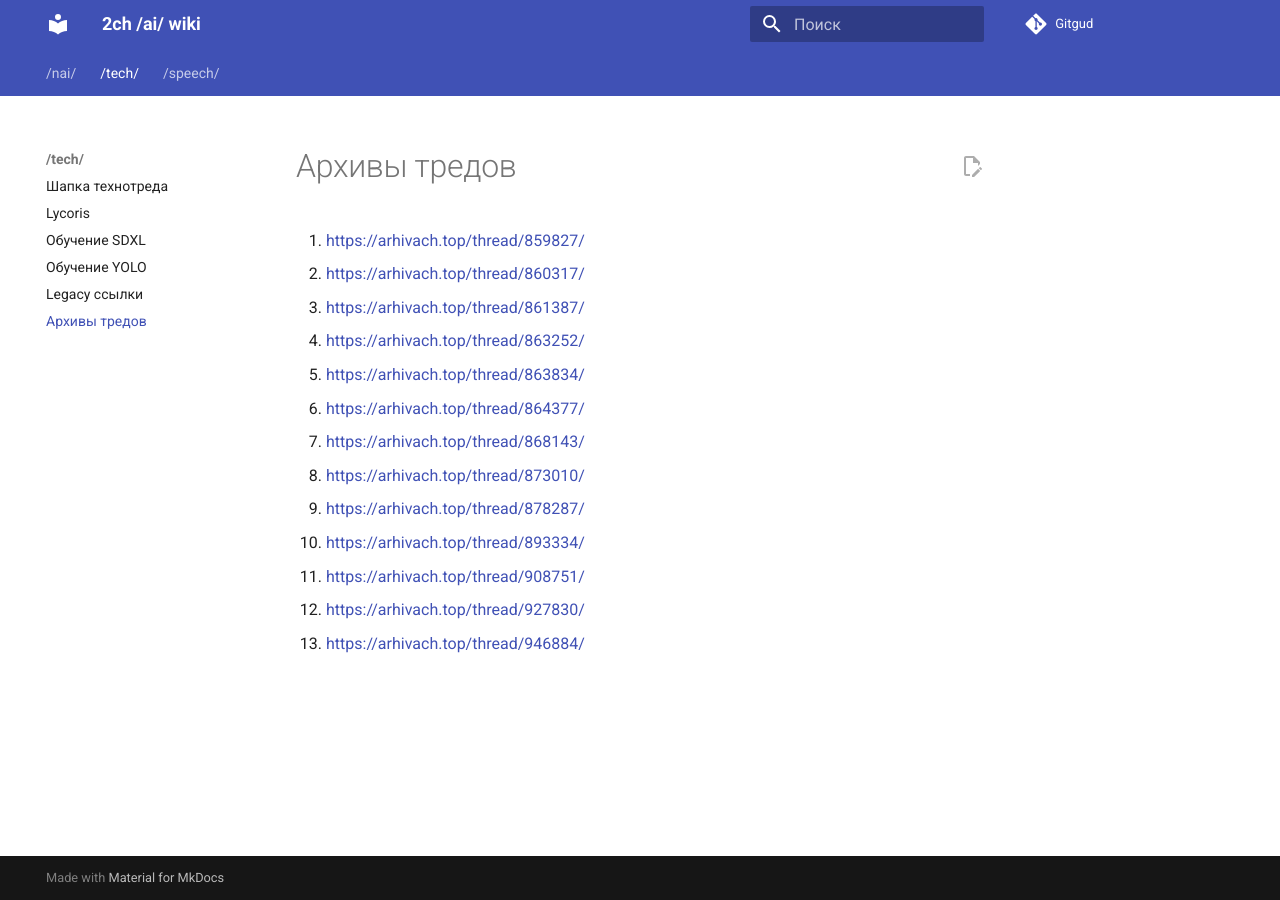
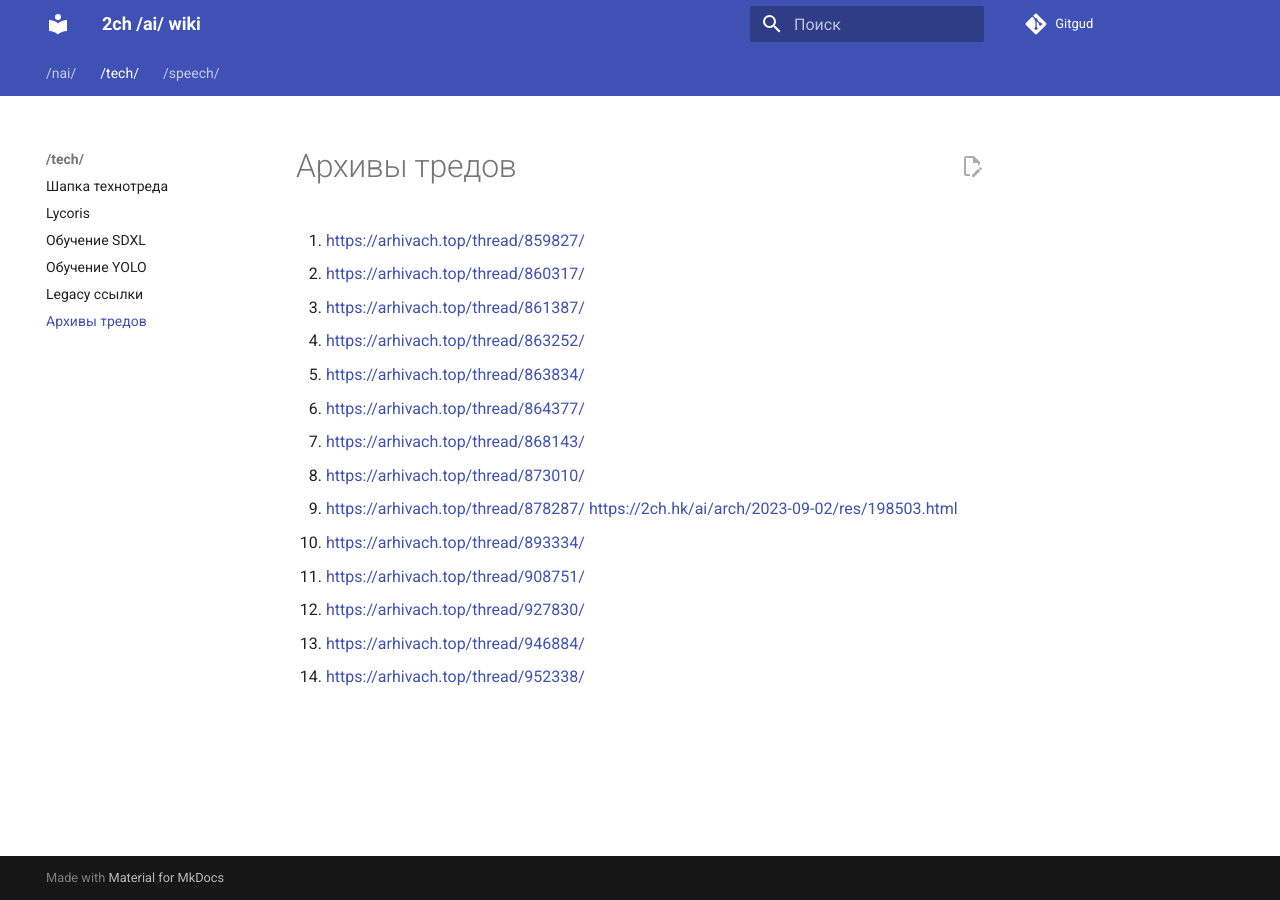
Before and after one commit to 2ch-ai/wiki, an MkDocs documentation site: the page built from docs/tech/old_threads.md, in a window 1280 px wide. Built offline with MkDocs 1.6.1 and Material for MkDocs 9.7.7, drawn with Linux system fonts in a browser that asks for light colours; some of the changed lines change nothing that is shown.

Commit message:
Update old_threads.md

```diff
--- a/docs/tech/old_threads.md
+++ b/docs/tech/old_threads.md
@@ -6,8 +6,9 @@
 6. [https://arhivach.top/thread/864377/](https://arhivach.top/thread/864377/)
 7. [https://arhivach.top/thread/868143/](https://arhivach.top/thread/868143/)
 8. [https://arhivach.top/thread/873010/](https://arhivach.top/thread/873010/)
-9. [https://arhivach.top/thread/878287/](https://arhivach.top/thread/878287/)
+9. [https://arhivach.top/thread/878287/](https://arhivach.top/thread/878287/) [https://2ch.hk/ai/arch/2023-09-02/res/198503.html](https://2ch.hk/ai/arch/2023-09-02/res/198503.html)
 10. [https://arhivach.top/thread/893334/](https://arhivach.top/thread/893334/)
 11. [https://arhivach.top/thread/908751/](https://arhivach.top/thread/908751/)
 12. [https://arhivach.top/thread/927830/](https://arhivach.top/thread/927830/)
-12. [https://arhivach.top/thread/946884/](https://arhivach.top/thread/946884/)
+13. [https://arhivach.top/thread/946884/](https://arhivach.top/thread/946884/)
+14. [https://arhivach.top/thread/952338/](https://arhivach.top/thread/952338/)
```
